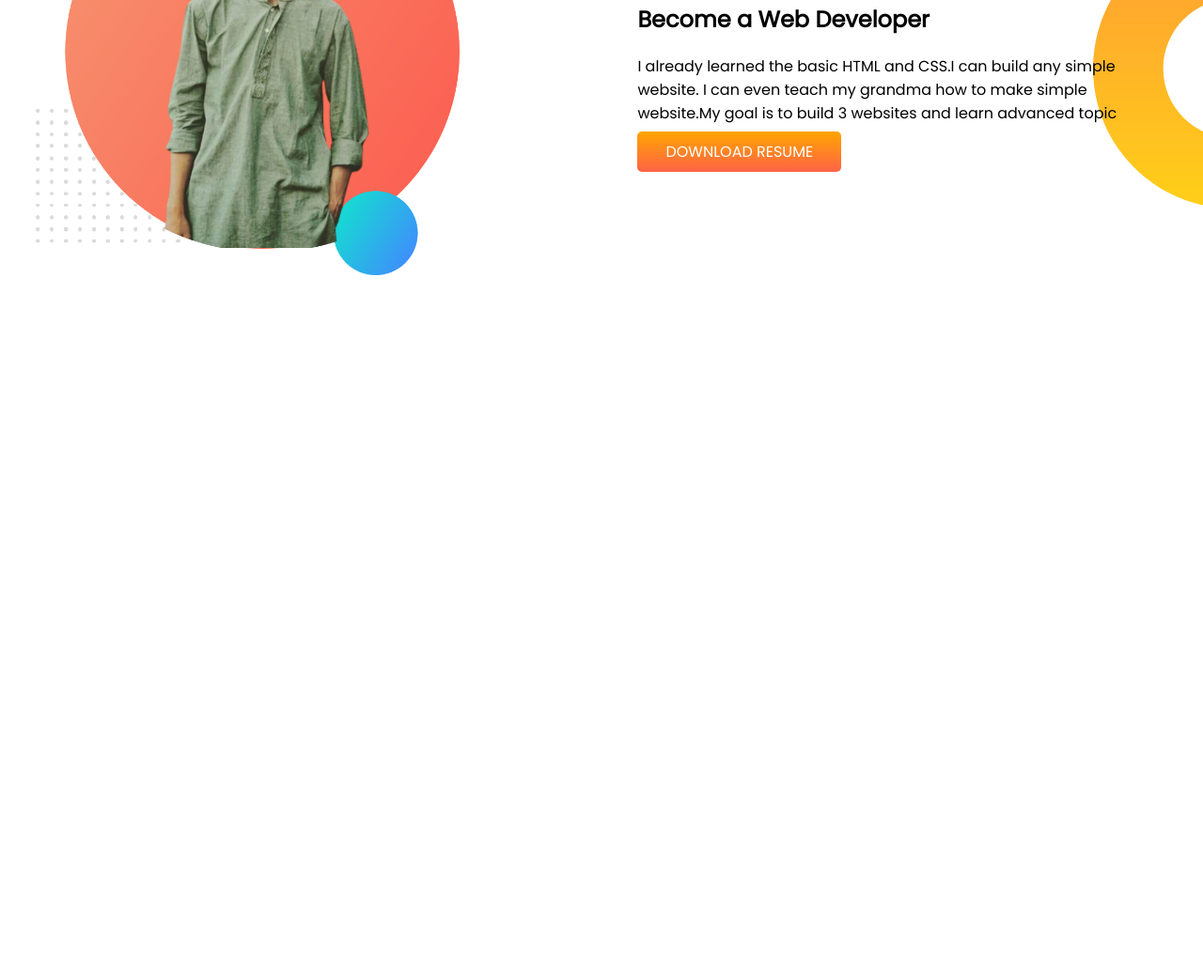
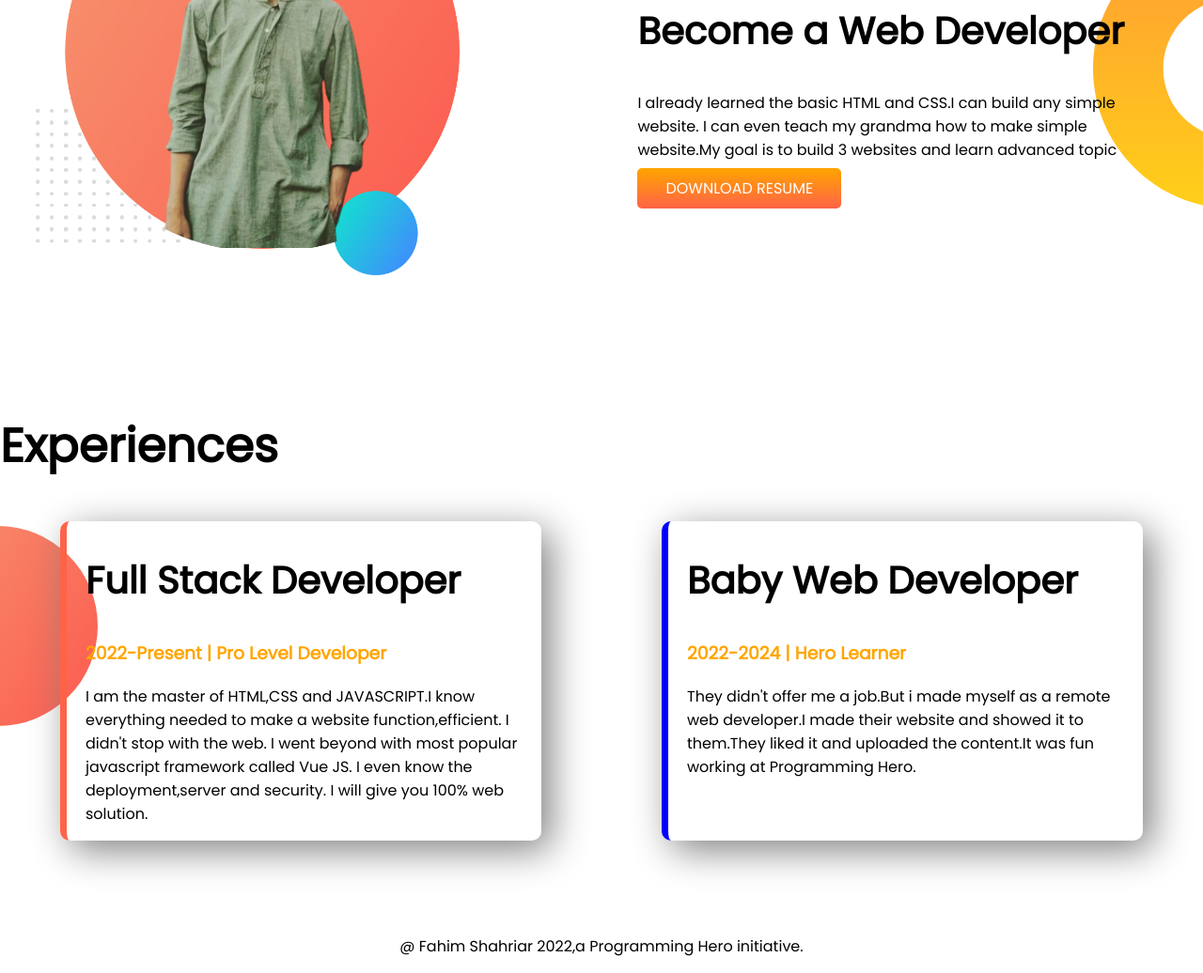
Before and after one commit to fahimshahriar98/dev-portfolio, a plain HTML site: page index.html in a window 1280 px wide. Shown: the part 833-1869 px from the top of the page at 94% size. Before the commit the page ends 1271 px from the top, so only its background shows below. Drawn offline with Linux system fonts and the light colour scheme.

Commit message:
footer added

```diff
--- a/index.html
+++ b/index.html
@@ -12,7 +12,7 @@
 </head>
 
 <body>
-    <section class="top-banner">
+    <section class="top-banner flexible-container">
         <div class="half-width">
             <h1>Welcome to</h1>
             <h1> <span class="orange-color">Fahim Shahriar</span> World!</h1>
@@ -31,7 +31,7 @@
         </div>
     </section>
 
-    <section class="dream-big">
+    <section class="dream-big flexible-container">
         <div class="half-width">
             <img src="showOff/my-bg4.png" alt="">
         </div>
@@ -45,6 +45,33 @@
         </div>
 
     </section>
+
+    <section class="experience-area">
+        <h1>Experiences</h1>
+        <div class="flexible-container">
+            <div id="full-dev" class="experience-item">
+                <h2>Full Stack Developer</h2>
+                <h3 class="orange-color">2022-Present | Pro Level Developer</h3>
+                <p>I am the master of HTML,CSS and JAVASCRIPT.I know everything needed to make a website
+                    function,efficient.
+                    I didn't stop with the web. I went beyond with most popular javascript framework called Vue JS. I
+                    even
+                    know the deployment,server and security. I will give you 100% web solution.</p>
+            </div>
+
+            <div id="baby-dev" class="experience-item ">
+                <h2>Baby Web Developer</h2>
+                <h3 class="orange-color">2022-2024 | Hero Learner</h3>
+                <p>They didn't offer me a job.But i made myself as a remote web developer.I made their website and
+                    showed it
+                    to them.They liked it and uploaded the content.It was fun working at Programming Hero.</p>
+            </div>
+        </div>
+
+    </section>
 </body>
+<footer>
+    <p>@ Fahim Shahriar 2022,a Programming Hero initiative.</p>
+</footer>
 
 </html>
--- a/style.css
+++ b/style.css
@@ -7,11 +7,15 @@ h1 {
     font-size: 50px;
 }
 
+h2 {
+    font-size: 40px;
+}
+
 .orange-color {
     color: orange;
 }
 
-section {
+.flexible-container {
     display: flex;
     margin-bottom: 100px;
 }
@@ -44,3 +48,31 @@ section {
     background-repeat: no-repeat;
     background-position: right;
 }
+
+.experience-area {
+    background-image: url(images/exp-bg.png);
+    background-repeat: no-repeat;
+    background-position: left;
+}
+
+.experience-item {
+    width: 40%;
+    margin-left: 5%;
+    margin-right: 5%;
+    padding-left: 20px;
+    box-shadow: 10px 10px 40px gray;
+    border-radius: 10px;
+
+}
+
+#full-dev {
+    border-left: 7px solid tomato;
+}
+
+#baby-dev {
+    border-left: 7px solid blue;
+}
+
+footer p {
+    text-align: center;
+}
```
